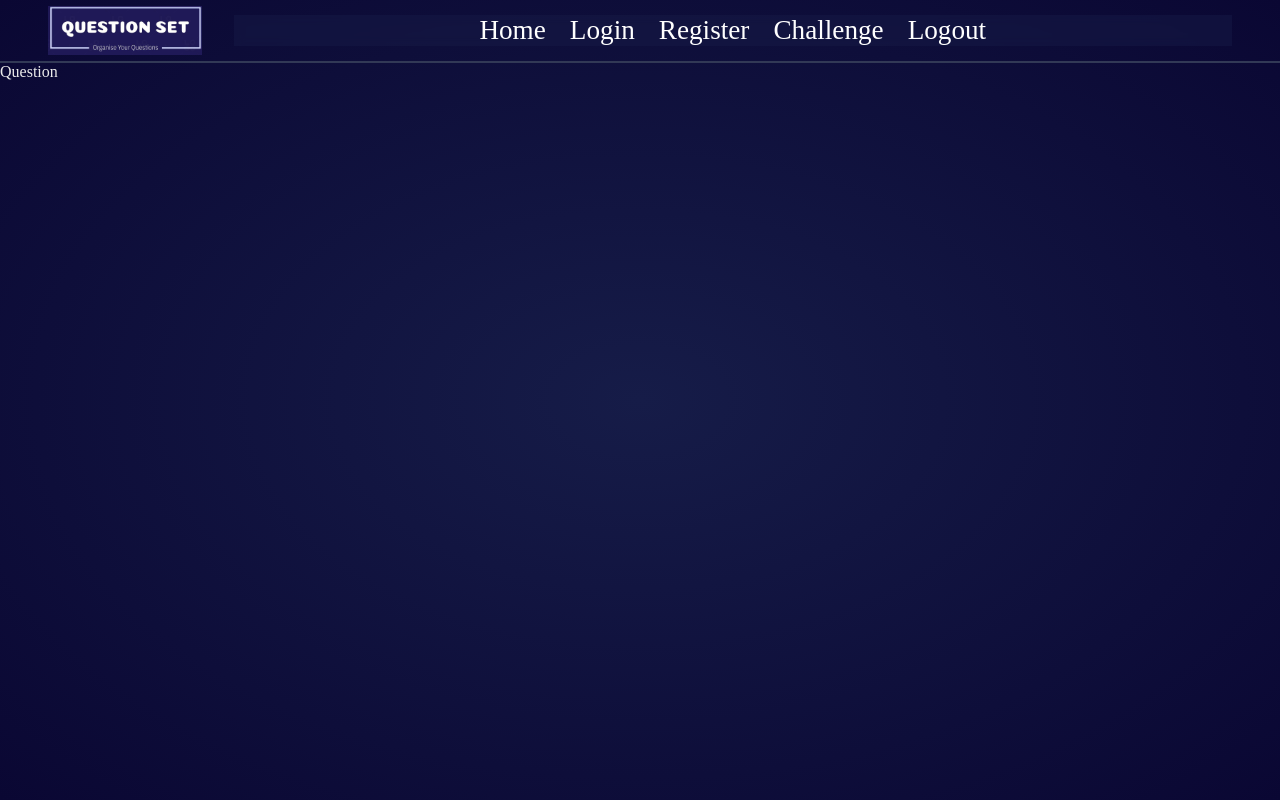
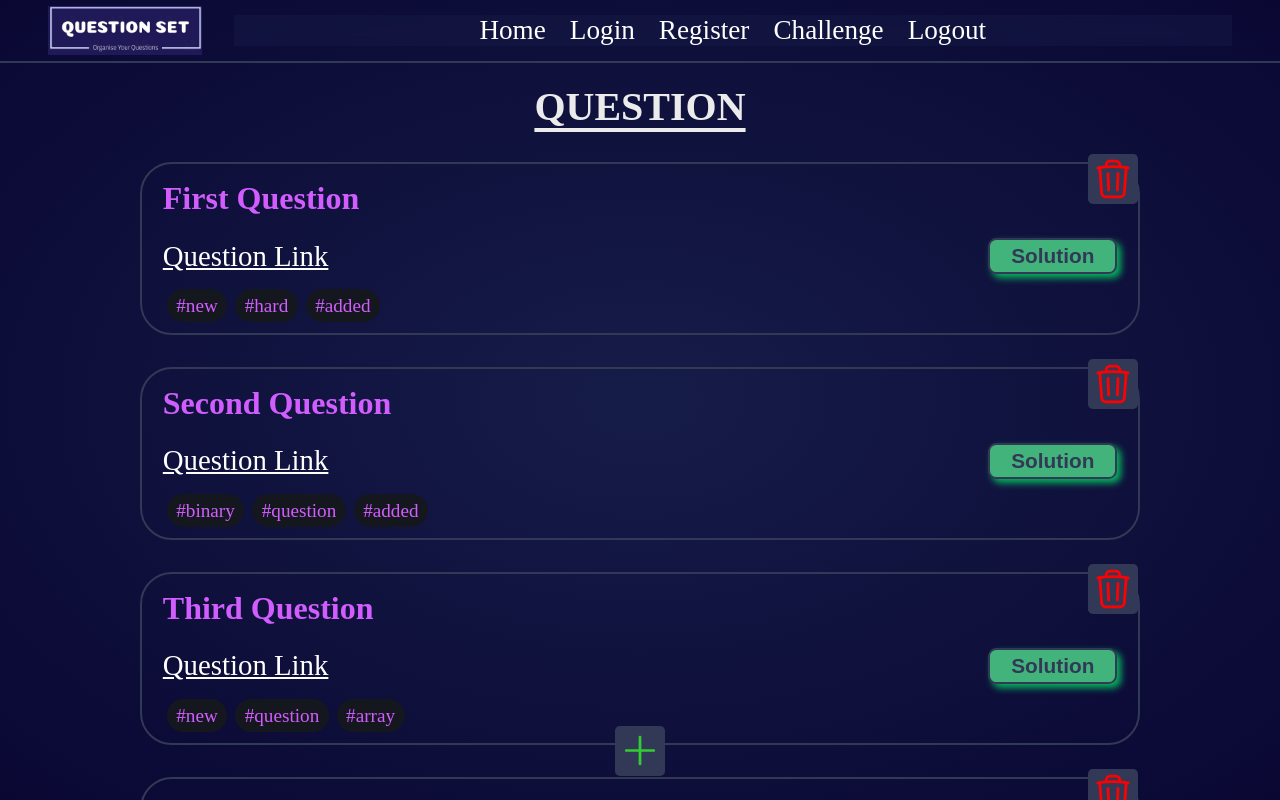
Before and after one commit to angDecoder/question_set_client, a React (Vite) app: page /question/afkh in a window 1280 px wide. Built offline with nearby package versions, Linux system fonts and the light colour scheme.

Commit message:
question page created

```diff
--- a/index.css
+++ b/index.css
@@ -3,12 +3,11 @@
     --btn1_disabled : rgb(60, 123, 94);
     --btn2 : rgb(255, 58, 58);
     --btn2_disabled : rgb(149, 82, 82);
-    --box1 : #161c48;
+    --box1 : rgb(22, 28, 72);
     --box2 : #0a0733;
     --border : #323956;
     --text1 : #d15dff;
     --text2 : rgb(235, 235, 235);
-
 }
 *{
     margin : 0px;
@@ -70,26 +69,6 @@
     font-weight: bold;
 }
 
-@media screen and (min-width: 480px) {
-    .page_title{
-        font-size: 3rem;
-    }
-    .title{
-        font-size : 2.4rem;
-    }
-    .subscript{
-        font-size: 1.8rem;
-    }
-}
-@media screen and ( min-width : 900px ) {
-    .page_title{
-        font-size : 2.5rem;
-    }
-    .title{
-        font-size : 2rem;
-    }
-}
-
 /******************* TEXT ******************/
 
 
@@ -110,7 +89,7 @@
     padding : 1.3em 0em;
 }
 .svg-img{
-    width: 8vw;
+    width: 10vw;
     height: var(--svgheight);
     background-color: var(--border);
     border-radius: 0.3em;
@@ -172,14 +151,32 @@
 }
 
 @media screen and (min-width: 480px) {
+    .page_title{
+        font-size: 3.2rem;
+    }
+    .title{
+        font-size : 2.8rem;
+    }
+    .subscript{
+        font-size: 1.8rem;
+    }
    .input{
         font-size: 2rem;
    }
    .btn{
         font-size: 1.8rem;
    }
+   .svg-img{
+    width: 7vw;
+   }
 }
 @media screen and ( min-width : 900px ) {
+    .page_title{
+        font-size : 2.5rem;
+    }
+    .title{
+        font-size : 2rem;
+    }
     .input{
         width: 40%;
         font-size: 1.4rem;
--- a/src/App.jsx
+++ b/src/App.jsx
@@ -9,6 +9,7 @@ import { Outlet, Route, Routes } from 'react-router-dom';
 import Challenge from './components/Challenge/Challenge';
 // import AddChallenge from './components/AddChallenge/AddChallenge';
 import Question from './components/Question/Question';
+import AddQuestion from './components/AddQuestion/AddQuestion';
 
 function App() {
   return (
@@ -37,6 +38,7 @@ function App() {
         <Route path='/challenge' element={<Challenge />} />
         {/* <Route path='/addchallenge' element={<AddChallenge />} /> */}
         <Route path='/question/:id' element={<Question />} />
+        <Route path='/addquestion' element={<AddQuestion />} />
       </Route>
     </Routes>
   )
--- /dev/null
+++ b/src/components/AddQuestion/AddQuestion.jsx
@@ -0,0 +1,9 @@
+import React from 'react'
+
+function AddQuestion() {
+  return (
+    <div>AddQuestion</div>
+  )
+}
+
+export default AddQuestion
--- a/src/components/Challenge/Challenge.css
+++ b/src/components/Challenge/Challenge.css
@@ -66,7 +66,7 @@
 }
 @media screen and ( min-width : 900px ) {
     #Challenge{
-        min-width: 1200px;
+        min-width: 1000px;
         margin-inline: auto;
     }
     .challenge_item{
--- a/src/components/Navbar/Navbar.css
+++ b/src/components/Navbar/Navbar.css
@@ -53,6 +53,12 @@ nav > .navlink{
    nav{
         gap : 1.5em;
    }
+   #logo{
+    width: 28vw;
+   }
+   #ham,#close{
+    width: 8vw;
+   }
 }
 @media screen and ( min-width : 900px ) {
     header{
--- a/src/components/Question/Question.css
+++ b/src/components/Question/Question.css
@@ -0,0 +1,82 @@
+
+#Question{
+    display: flex;
+    flex-direction: column;
+    gap : 1.7em;
+    margin-block-end: 2em;
+}
+
+.question_item{
+    border-block: 2px solid var(--border);
+    padding-block: 1em;
+    padding-inline: 1.3em;
+    display: flex;
+    flex-direction: column;
+    gap : 0.5em;
+    position: relative;
+}
+
+.question_resource{
+    display: flex;
+    justify-content: space-between;
+    align-items: center;
+}
+
+.question_link{
+    font-size: 1.5rem;
+    color : white;
+    /* text-decoration: none; */
+}
+
+.question_tag{
+    background-color: rgb(20, 24, 30);
+    color : var(--text1);
+    margin-inline : 0.2em;
+    padding-inline: 0.5em;
+    padding-block: 0.3em;
+    border-radius: 5em;
+}
+.question_trash{
+    position: absolute;
+    top : -10px;
+    right : 0px;
+}
+
+.question_add{
+    position: sticky;
+    bottom : 1.5em;
+    margin-inline: auto;
+}
+
+
+@media screen and (min-width: 480px) {
+    .question_link{
+        font-size : 2.5rem;
+    }
+    .question_tag{
+        font-size: 1.5rem;
+    }
+    #Question{
+        gap : 4em;
+    }
+    .question_item{
+        gap : 1.3em;
+    }
+}
+@media screen and (min-width: 900px) {
+    #Question{
+        min-width: 1000px;
+        margin-inline: auto;
+        gap : 2em;
+    }
+    .question_item{
+        border : 2px solid var(--border);
+        border-radius : 2em;
+    }
+    .question_link{
+        font-size: 1.8rem;
+    }
+    .question_tag{
+        font-size: 1.2rem;
+    }
+}
--- a/src/components/Question/Question.jsx
+++ b/src/components/Question/Question.jsx
@@ -1,8 +1,76 @@
-import React from 'react'
+import React from 'react';
+import './Question.css';
+import { useNavigate } from 'react-router-dom';
+import trash from '../../assets/trash.svg';
+import add from '../../assets/add.svg';
+
+
+const questionList = [
+  {
+    id : 'qjkej',
+    title : "first question",
+    challenge_id : "52b21703-6b7a-44ed-9f0a-6ad3ceee0b53",
+    tags : ["new","hard","added"],
+    link : "https://leetcode.com/problems/set-matrix-zeroes/"
+  },
+  {
+    id : 'lkjh',
+    title : "second question",
+    challenge_id : "52b21703-6b7a-44ed-9f0a-6ad3ceee0b53",
+    tags : ["binary","question","added"],
+    link : "https://leetcode.com/problems/set-matrix-zeroes/"
+  },
+  {
+    id : 'lkjkdjh',
+    title : "third question",
+    challenge_id : "52b21703-6b7a-44ed-9f0a-6ad3ceee0b53",
+    tags : ["new","question","array"],
+    link : "https://leetcode.com/problems/set-matrix-zeroes/"
+  },
+  {
+    id : 'lkqdjh',
+    title : "forth question",
+    challenge_id : "52b21703-6b7a-44ed-9f0a-6ad3ceee0b53",
+    tags : ["new","some","added"],
+    link : "https://leetcode.com/problems/set-matrix-zeroes/"
+  },
+  {
+    id : 'lkqdjh',
+    title : "fifth question",
+    challenge_id : "52b21703-6b7a-44ed-9f0a-6ad3ceee0b53",
+    tags : ["new","thing","added"],
+    link : "https://leetcode.com/problems/set-matrix-zeroes/"
+  },
+]
 
 function Question() {
+
+  const navigate = useNavigate();
+
   return (
-    <div>Question</div>
+    <div id='Question'>
+      <h1 className='page_title'>Question</h1>
+      {
+        questionList.map(elem=>{
+          return <div className='question_item' key={elem.id}>
+              <h2 className='title'>{elem.title}</h2>
+              <div className='question_resource'>
+                <a className='question_link' href={elem.link} target='_blank'>
+                  Question Link
+                </a>
+                <button className='btn' color='green'>Solution</button>
+              </div>
+              <p className=''>
+                {elem.tags.map(elem=>{
+                  return <span className='question_tag' key={elem}>#{elem}</span>
+                })}
+              </p>
+              <img src={trash} className='question_trash svg-img' alt="" />
+          </div>
+        })
+      }
+      <img onClick={()=>navigate('/addquestion')} src={add} className='svg-img question_add' alt="" />
+    </div>
   )
 }
 
```
Also changed, not shown: src/components/AddQuestion/AddQuestion.css (added).
